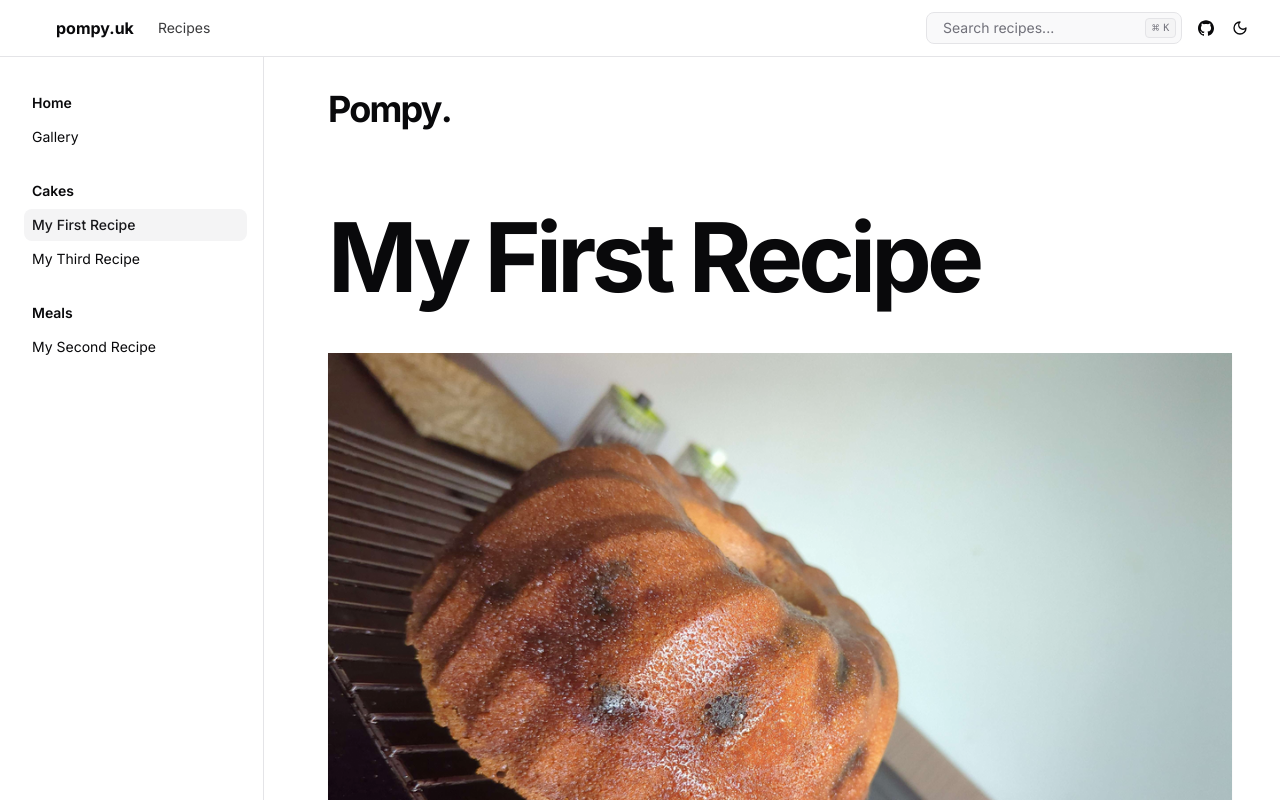
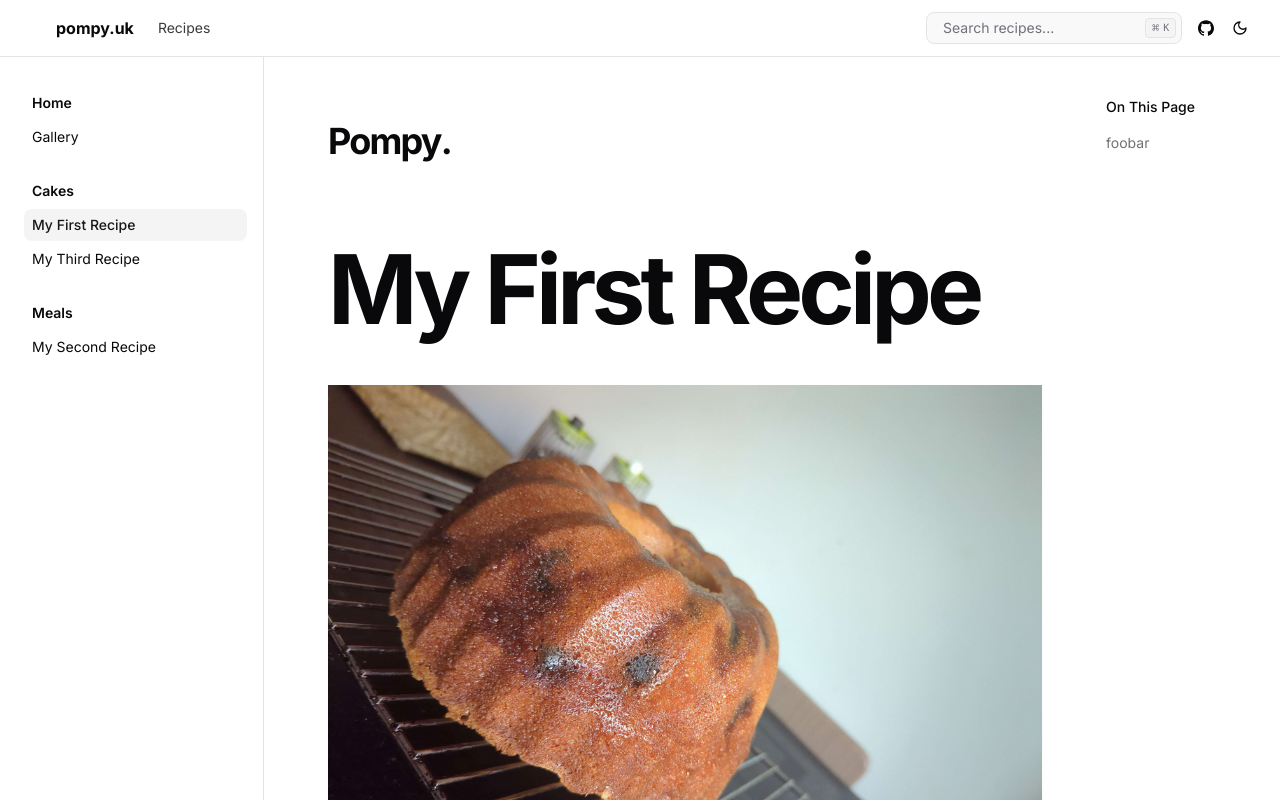
Before and after one commit to pompadourasaurus/pompy.uk, a Next.js app in the folder client/: page /recipes/my-first-recipe in a window 1280 px wide. Shown: the top 800 px of the page. Built offline with nearby package versions, Linux system fonts and the light colour scheme.

Commit message:
add placeholder table of contents to recipe pages

```diff
--- a/client/src/app/recipes/[slug]/page.tsx
+++ b/client/src/app/recipes/[slug]/page.tsx
@@ -4,8 +4,10 @@ import { notFound } from "next/navigation"
 import { getAllRecipes, getRecipeBySlug } from "@/lib/recipes"
 
 import { Header } from "@/components/header"
+import type { LinkTreeRootSpec } from "@/components/link-tree"
 import { RecipeBody } from "@/components/recipes/recipe-body"
 import { RecipeHeader } from "@/components/recipes/recipe-header"
+import { TableOfContents } from "@/components/table-of-contents"
 
 export default async function RecipePage(props: Params) {
   const params = await props.params
@@ -15,9 +17,18 @@ export default async function RecipePage(props: Params) {
     return notFound()
   }
 
+  const toc: LinkTreeRootSpec = {
+    children: [
+      {
+        title: "foobar",
+        href: "#baz",
+      },
+    ],
+  }
+
   return (
-    <main>
-      <div className="container">
+    <div className="lg:gap-10 xl:grid xl:grid-cols-[1fr_150px]">
+      <main className="container py-6 lg:py-8">
         <Header />
         <article className="mb-32">
           <RecipeHeader
@@ -28,8 +39,14 @@ export default async function RecipePage(props: Params) {
           />
           <RecipeBody content={recipe.content} />
         </article>
-      </div>
-    </main>
+      </main>
+
+      <aside className="top-14 hidden text-sm h-[calc(100vh-3.5rem)] w-full shrink-0 xl:sticky xl:block">
+        <div className="no-scrollbar h-full overflow-auto py-10">
+          <TableOfContents toc={toc} />
+        </div>
+      </aside>
+    </div>
   )
 }
 
```
